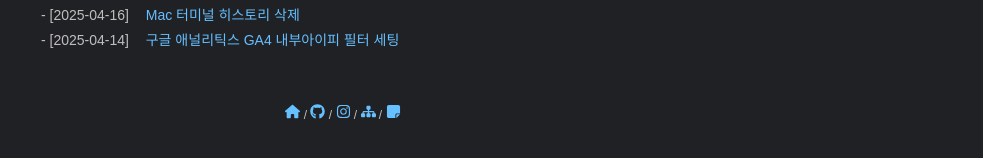
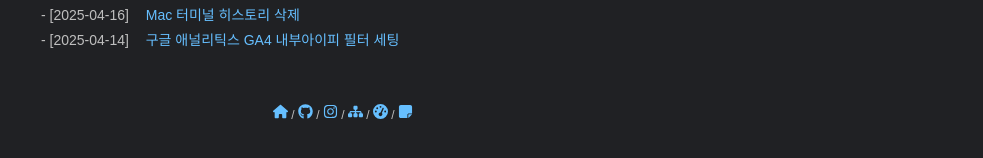
Before and after one commit to pozuhtuhv/pozuhtuhv.github.io, a Jekyll site: the page built from index.html, in a window 1280 px wide. Shown: the part 358-516 px from the top of the page, without its empty margins (297-1280 px from the left). Built offline with Jekyll 4.4.1, drawn with Linux system fonts in a browser that asks for light colours; some web fonts are replaced.

Commit message:
(upload) pagespeed_link

```diff
--- a/_layouts/default.html
+++ b/_layouts/default.html
@@ -57,6 +57,9 @@ layout: compress
       <a href="{{site.url}}/sitemap.xml" title="Sitemap" target="_blank">
         <img src="{{site.url}}/assets/svg/sitemap.svg" alt="Sitemap" class="social-icon">
       </a> /
+      <a href="https://pagespeed.web.dev/analysis?url=https://pozuhtuhv.github.io/&utm_source=search_console&form_factor=mobile&hl=ko" title="Sitemap" target="_blank">
+        <img src="{{site.url}}/assets/svg/speed.svg" alt="pagespeed" class="social-icon">
+      </a> /
       <a href="#" id="vscode-link" title="Edit in VS Code" target="_blank" rel="noopener noreferrer">
         <img src="{{site.url}}/assets/svg/note-sticky.svg" alt="Edit in VS Code" class="social-icon">
       </a>
```
Also changed, not shown: assets/svg/speed.svg (added).
